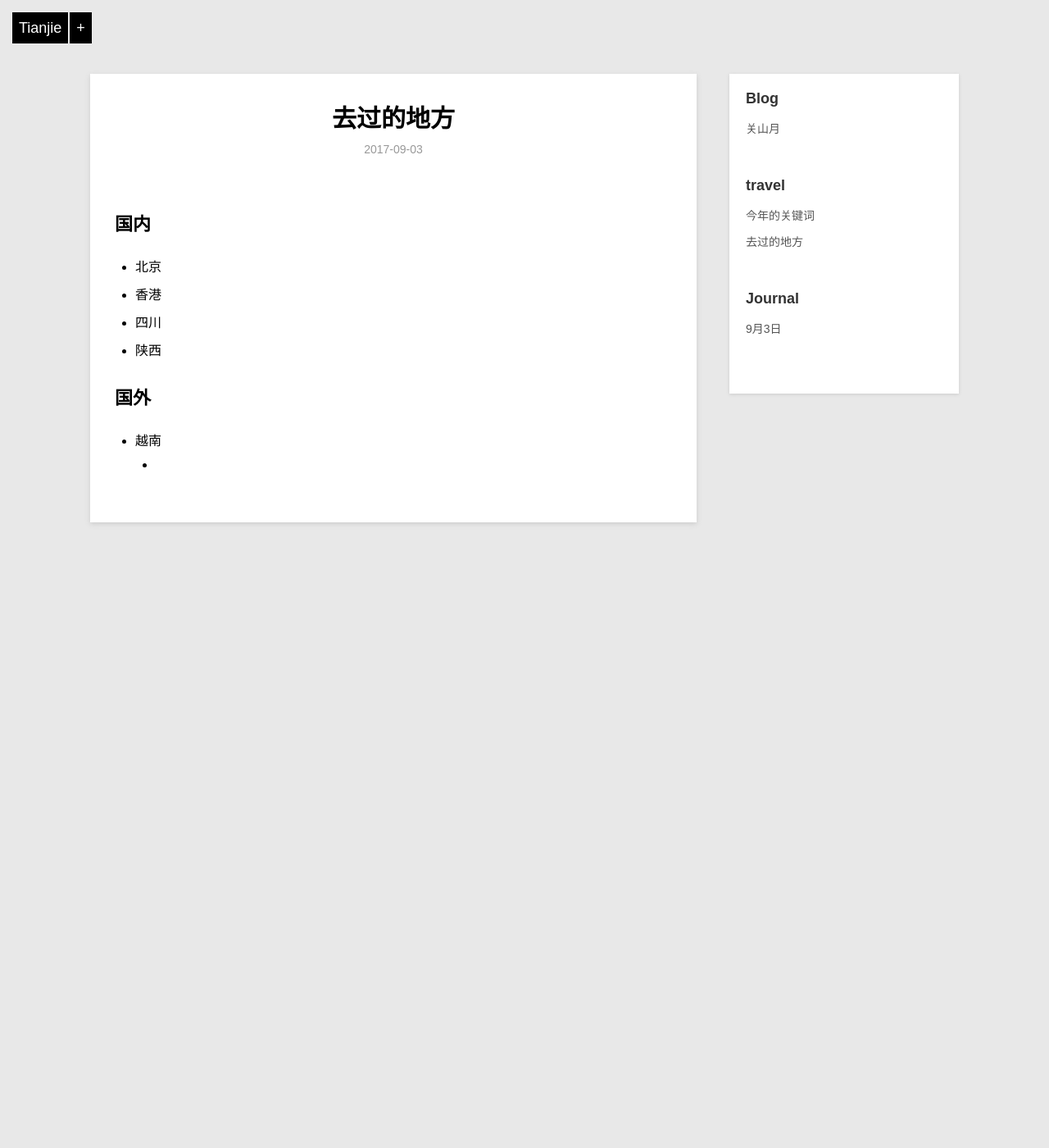
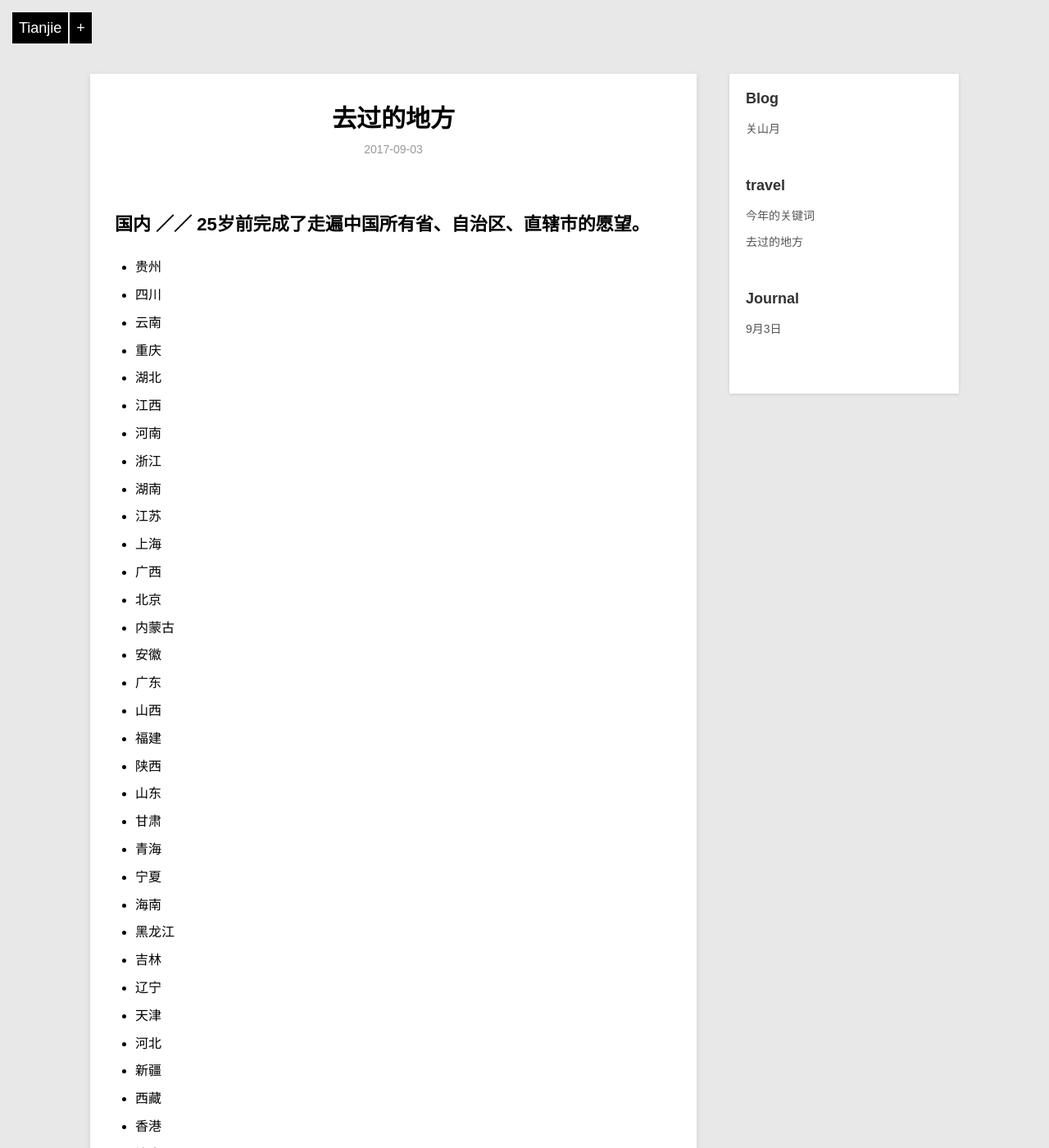
Before and after one commit to violettianjie/violettianjie.github.io, a Jekyll site: the page built from _posts/travel/2017-09-03-place-i-been.md, in a window 1280 px wide and 1400 px high. Shown: the whole window at 82% size. Built offline with Jekyll 4.4.1, drawn with Linux system fonts in a browser that asks for light colours; some of the changed text lies outside the part shown.

Commit message:
Update 2017-09-03-place-i-been.md

```diff
--- a/_posts/travel/2017-09-03-place-i-been.md
+++ b/_posts/travel/2017-09-03-place-i-been.md
@@ -5,15 +5,59 @@ category: travel
 description: 国内国外走过的城市
 ---
 
-国内
+国内 ／／ 25岁前完成了走遍中国所有省、自治区、直辖市的愿望。
 ---------------
+* 贵州
+* 四川
+* 云南
+* 重庆
+* 湖北
+* 江西
+* 河南
+* 浙江
+* 湖南
+* 江苏
+* 上海
+* 广西
 * 北京
+* 内蒙古
+* 安徽
+* 广东
+* 山西
+* 福建
+* 陕西
+* 山东
+* 甘肃
+* 青海
+* 宁夏
+* 海南
+* 黑龙江
+* 吉林
+* 辽宁
+* 天津
+* 河北
+* 新疆
+* 西藏
 * 香港
-* 四川
-* 陕西
+* 澳门
+* 台湾
 
 国外
 ---------------
 
 * 越南
-	-
+* 泰国
+* 马来西亚
+* 柬埔寨
+* 印度尼西亚
+* 新加坡
+* 韩国
+* 老挝
+* 菲律宾
+* 斯里兰卡
+* 新西兰
+* 澳大利亚
+* 文莱
+* 缅甸
+* 斐济
+* 尼泊尔
```
